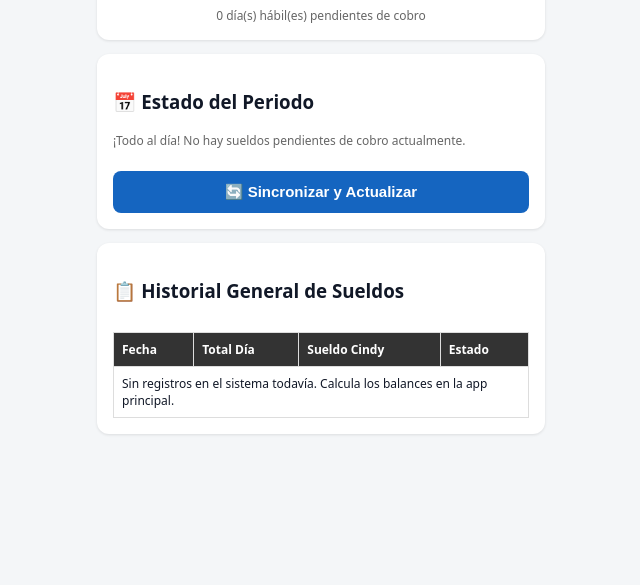
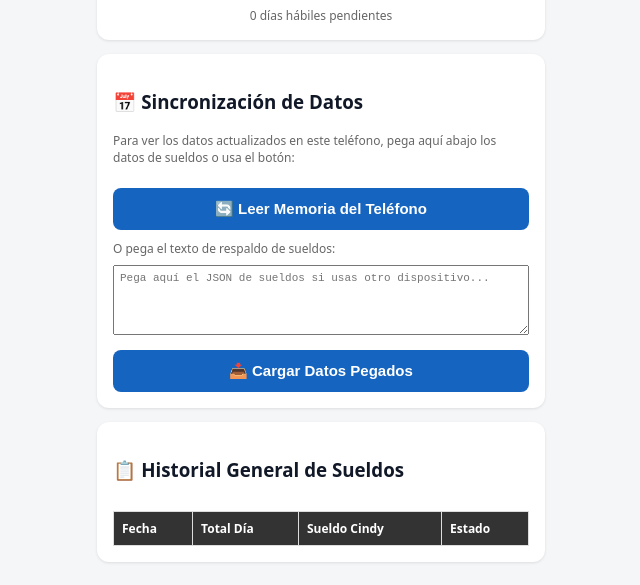
Before and after one commit to makilapap/MakiApp, a plain HTML site: page cindy.html in a window 1280 px wide. Shown: the part 207-792 px from the top of the page, without its empty margins (319-959 px from the left). Drawn offline with Linux system fonts and the light colour scheme.

Commit message:
Update cindy.html

```diff
--- a/cindy.html
+++ b/cindy.html
@@ -18,6 +18,7 @@
   .info-box { font-size:14px; color:#555; margin-bottom:8px; }
   button.btn { border:none; border-radius:8px; padding:12px; font-size:15px; font-weight:bold; color:#fff; width:100%; margin-top:10px; cursor:pointer; background:#1565c0; }
   .btn-green { background:#2e7d32; }
+  textarea { width:100%; font-family:monospace; font-size:11px; height:70px; margin-top:8px; padding:6px; }
   table { width:100%; border-collapse:collapse; font-size:12px; margin-top:10px; text-align:left; }
   th, td { border:1px solid #ddd; padding:8px; }
   th { background:#333; color:#fff; }
@@ -38,9 +39,13 @@
 </div>
 
 <div class="card" style="text-align: left;">
-  <h3>📅 Estado del Periodo</h3>
-  <p class="muted" id="lblProximoPago">Sincronizando datos de la aplicación...</p>
-  <button class="btn btn-green" onclick="actualizarPanelCindy()">🔄 Sincronizar y Actualizar</button>
+  <h3>📅 Sincronización de Datos</h3>
+  <p class="muted">Para ver los datos actualizados en este teléfono, pega aquí abajo los datos de sueldos o usa el botón:</p>
+  <button class="btn btn-green" onclick="cargarDatosLocal()">🔄 Leer Memoria del Teléfono</button>
+
+  <label class="muted" style="display:block; margin-top:10px;">O pega el texto de respaldo de sueldos:</label>
+  <textarea id="txtImportar" placeholder='Pega aquí el JSON de sueldos si usas otro dispositivo...'></textarea>
+  <button class="btn" onclick="importarTexto()">📥 Cargar Datos Pegados</button>
 </div>
 
 <div class="card" style="text-align: left;">
@@ -53,27 +58,15 @@
 </div>
 
 <script>
-function load(k,d){
-  try{
-    const val = localStorage.getItem("mkp_"+k);
-    return val !== null ? JSON.parse(val) : d;
-  }catch(e){
-    return d;
-  }
-}
 function money(v){ return "$" + Math.round(v).toLocaleString("es-CL").replace(/,/g,"."); }
 
-function actualizarPanelCindy(){
-  // Lee exactamente la misma base de datos de sueldos generada por la app principal
-  const sueldos = load("sueldos", {});
+function procesarSueldos(sueldos){
   const fechas = Object.keys(sueldos).sort();
-
   let pendientes = [];
   let historialHtml = "";
 
   fechas.reverse().forEach(f => {
     const item = sueldos[f];
-    // Verifica si fue pagado en la app principal
     const pagado = item.pagC ? "✓ Pagado" : "Pendiente";
 
     if(!item.pagC && item.cindy > 0) {
@@ -88,20 +81,39 @@ function actualizarPanelCindy(){
   document.getElementById("lblTotalPendiente").textContent = money(totalAcumulado);
   document.getElementById("lblDetalleDias").textContent = `${pendientes.length} día(s) hábil(es) pendientes de cobro`;
 
-  if(pendientes.length > 0) {
-    const primerDia = pendientes[pendientes.length - 1].fecha;
-    const ultimoDia = pendientes[0].fecha;
-    document.getElementById("lblProximoPago").innerHTML = `<b>Periodo pendiente actual:</b><br>Desde: ${primerDia} hasta ${ultimoDia}`;
-  } else {
-    document.getElementById("lblProximoPago").textContent = "¡Todo al día! No hay sueldos pendientes de cobro actualmente.";
-  }
-
   document.getElementById("tblSueldosCindy").innerHTML =
-    "<tr><th>Fecha</th><th>Total Día</th><th>Sueldo Cindy</th><th>Estado</th></tr>" + (historialHtml || "<tr><td colspan=4>Sin registros en el sistema todavía. Calcula los balances en la app principal.</td></tr>");
+    "<tr><th>Fecha</th><th>Total Día</th><th>Sueldo Cindy</th><th>Estado</th></tr>" + (historialHtml || "<tr><td colspan=4>Sin registros encontrados.</td></tr>");
 }
 
-// Carga automática al abrir la página
-window.addEventListener('DOMContentLoaded', actualizarPanelCindy);
+function cargarDatosLocal(){
+  try {
+    const val = localStorage.getItem("mkp_sueldos");
+    if(val) {
+      const sueldos = JSON.parse(val);
+      procesarSueldos(sueldos);
+      alert("¡Datos sincronizados correctamente desde la memoria del teléfono!");
+    } else {
+      alert("No se encontraron registros previos en este navegador. Calcula un balance en la app principal primero.");
+    }
+  } catch(e) {
+    alert("Error al leer los datos.");
+  }
+}
+
+function importarTexto(){
+  try {
+    const txt = document.getElementById("txtImportar").value.trim();
+    if(!txt) { alert("El campo está vacío."); return; }
+    const sueldos = JSON.parse(txt);
+    localStorage.setItem("mkp_sueldos", JSON.stringify(sueldos));
+    procesarSueldos(sueldos);
+    alert("¡Datos cargados con éxito!");
+  } catch(e) {
+    alert("El formato de los datos no es válido.");
+  }
+}
+
+window.addEventListener('DOMContentLoaded', cargarDatosLocal);
 </script>
 
 </body>
```
